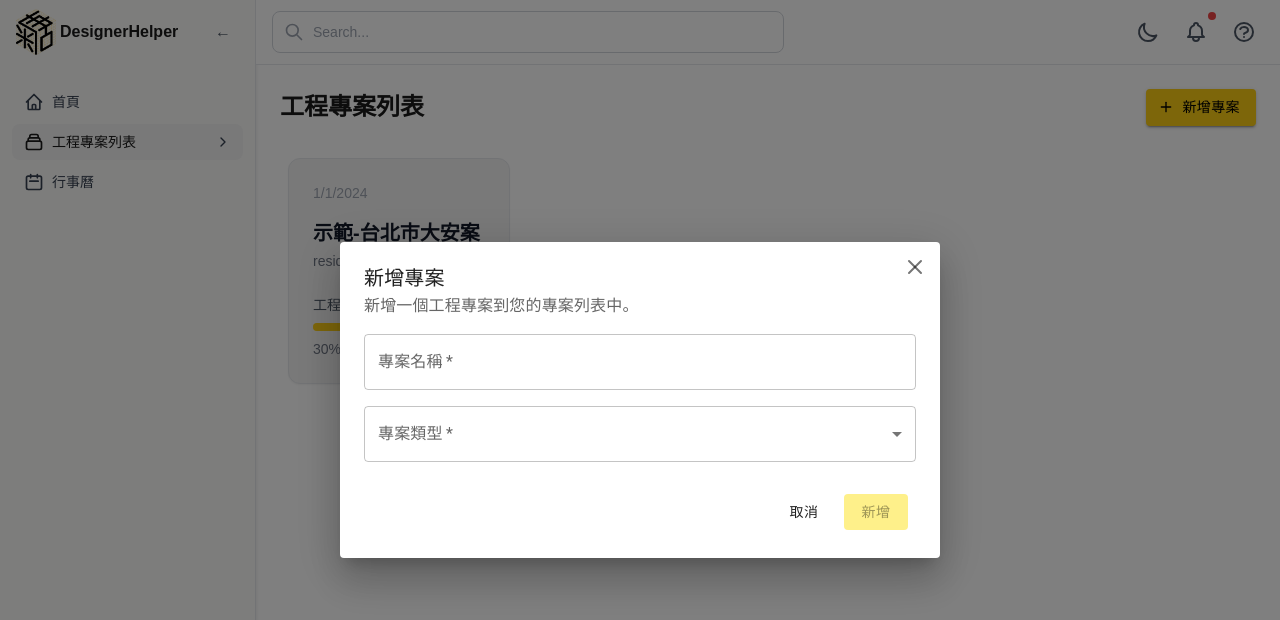
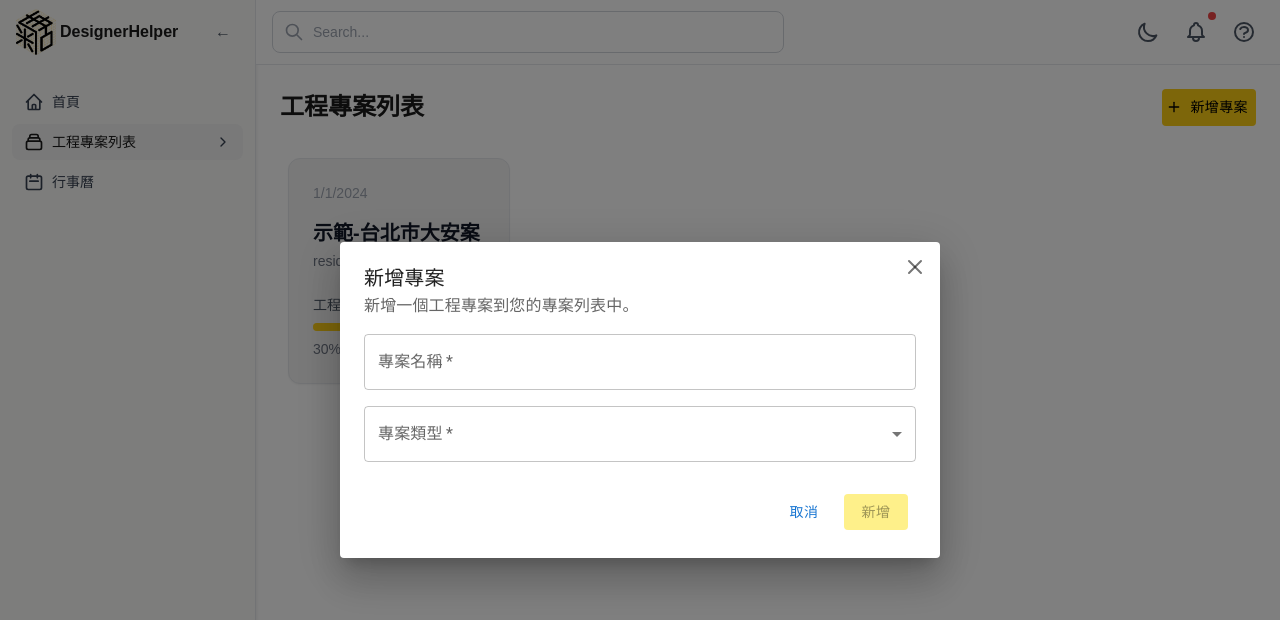
Before and after one commit to eddie8119/interior-helper, a Next.js app: page /projects in a window 1280 px wide. Both pictures are taken after a click on the button "新增專案". Shown: the top 620 px of the page. Built offline with nearby package versions, Linux system fonts and the light colour scheme.

Commit message:
style 調整

```diff
--- a/src/app/layout.tsx
+++ b/src/app/layout.tsx
@@ -18,8 +18,8 @@ const geistMono = Geist_Mono({
 })
 
 export const metadata: Metadata = {
-  title: 'Create Next App',
-  description: 'Generated by create next app',
+  title: 'Interior Helper',
+  description: '管理您的室內設計專案，追蹤進度並有效組織工作流程。',
 }
 
 export default function RootLayout({
--- a/src/components/projects/addProject-dialog.tsx
+++ b/src/components/projects/addProject-dialog.tsx
@@ -52,7 +52,6 @@ export function AddProjectDialog({ onAddProject }: AddProjectDialogProps) {
   return (
     <>
       <Button
-        variant="contained"
         sx={{
           backgroundColor: 'var(--main)',
           color: '#000000',
@@ -107,14 +106,12 @@ export function AddProjectDialog({ onAddProject }: AddProjectDialogProps) {
 
           <DialogFooter className="mt-6">
             <Button
-              variant="outline"
               onClick={() => setOpen(false)}
-              className="hover:bg-[var(--cancel)]/90 mr-1 bg-[var(--cancel)] text-white"
+              className="bg-cancel hover:bg-cancel/90 mr-1 text-white"
             >
               取消
             </Button>
             <Button
-              variant="contained"
               onClick={handleSubmit}
               disabled={!newProject.title || !newProject.type}
               sx={{
--- a/src/components/ui/delete-dialog.tsx
+++ b/src/components/ui/delete-dialog.tsx
@@ -37,7 +37,7 @@ export function DeleteDialog({
           <Button
             variant="destructive"
             onClick={handleDeleteItem}
-            className="hover:bg-[var(--cancel)]/90 mr-1 bg-[var(--cancel)]"
+            className="mr-1 bg-cancel"
           >
             刪除
           </Button>
```
